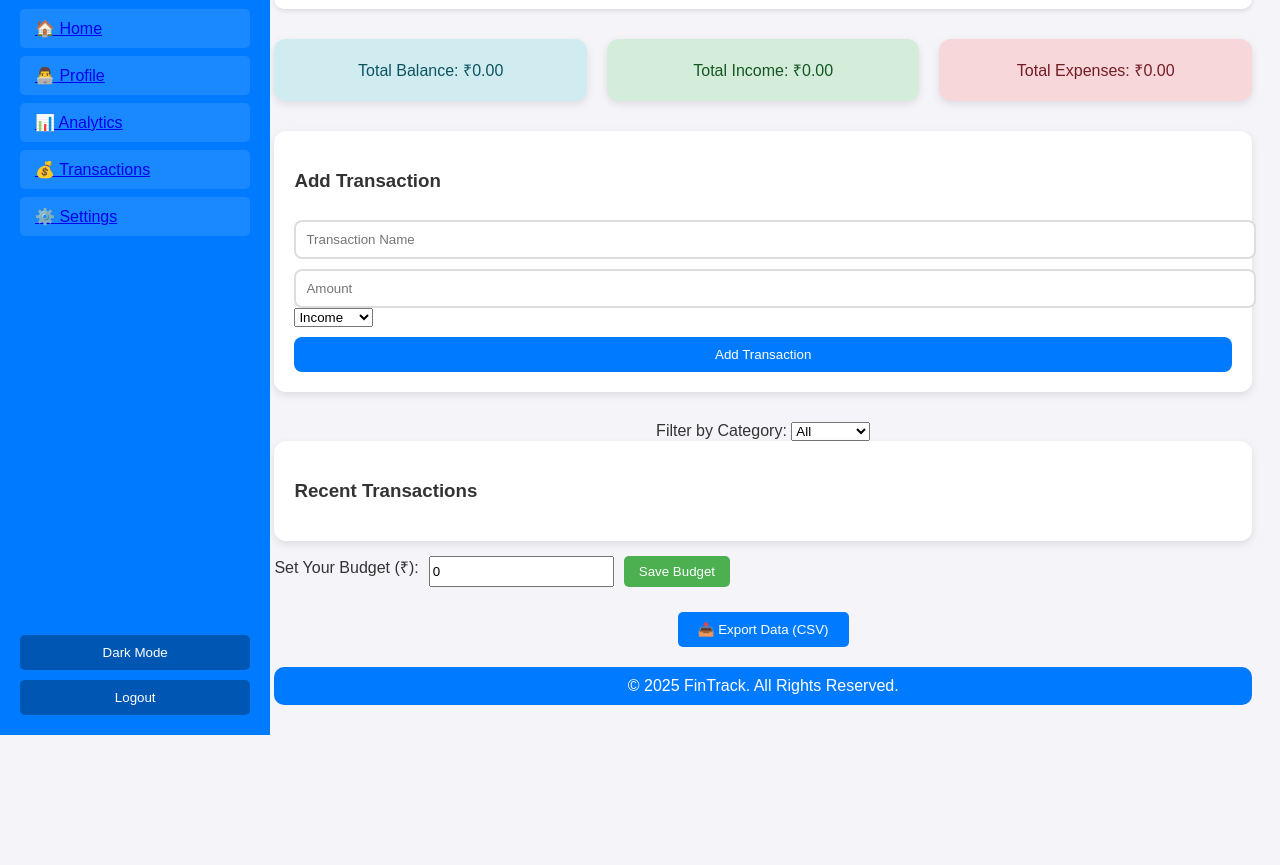
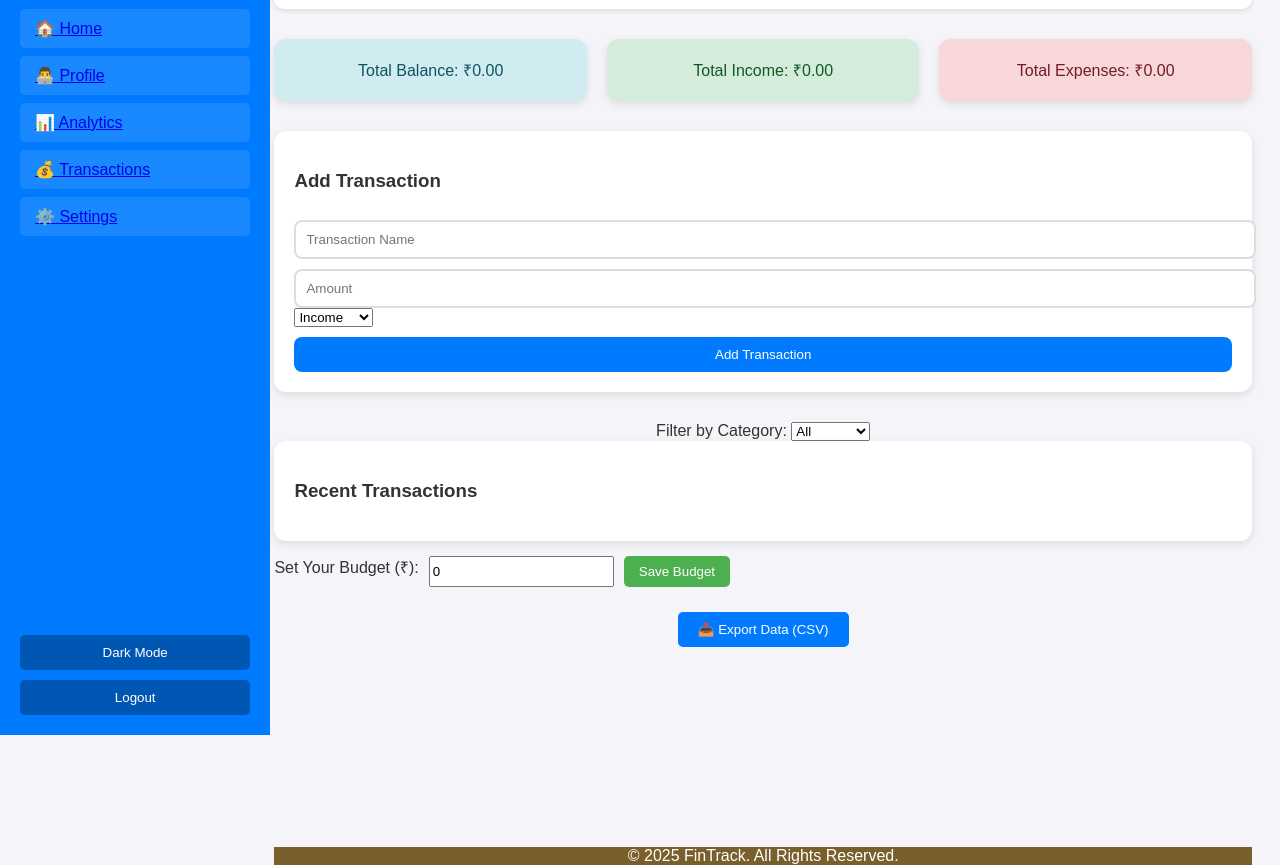
Before and after one commit to Iamshubz/FinTrack, a plain HTML site: page dashboard.html in a window 1280 px wide. Shown: the part 105-970 px from the top of the page. Before the commit the page ends 810 px from the top, so only its background shows below. Drawn offline with nearby package versions, Linux system fonts and the light colour scheme.

Commit message:
Update styles.css

```diff
--- a/styles.css
+++ b/styles.css
@@ -224,11 +224,11 @@ header input[type="text"] {
 /* Footer */
 footer {
     text-align: center;
-    margin-top: 20px; /* Add space above footer */
-    padding: 10px 0;
-    background: #007bff;
+    margin-top: 200px; /* Add space above footer */
+    padding: 0px 0;
+    background: #795f2b;
     color: #fff;
-    border-radius: 10px;
+    border-radius: 0px;
 }
 
 /* Dark Mode */
```
